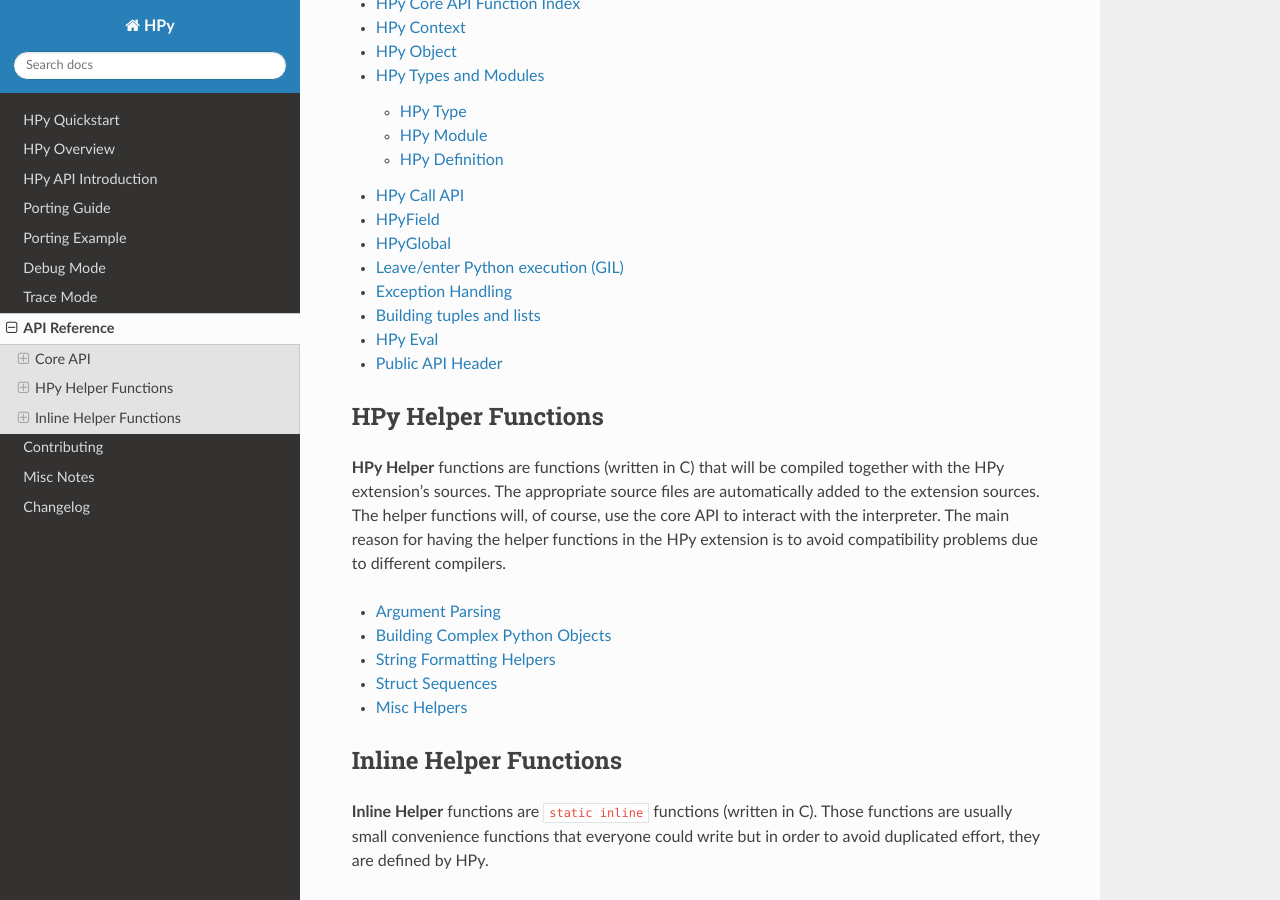
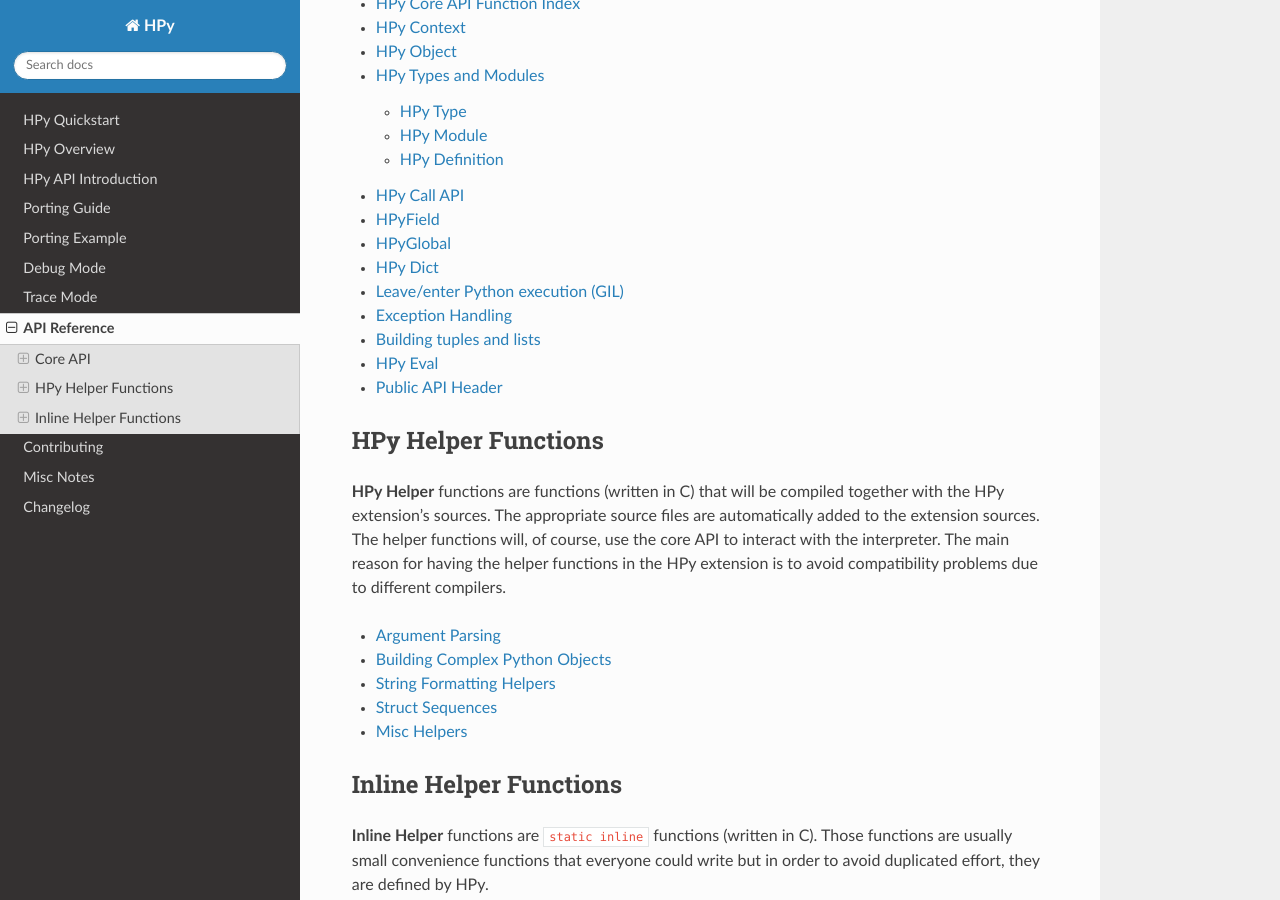
Before and after one commit to hpyproject/hpy, a Sphinx documentation site: the page built from docs/api-reference/index.rst, in a window 1280 px wide and 900 px high, scrolled down 488 px. Built offline with Sphinx 7.4.7 and the Read the Docs theme 2.0.0, drawn with Linux system fonts in a browser that asks for light colours.

Commit message:
Complete HPyDict_* doc and link to it

```diff
--- /dev/null
+++ b/docs/api-reference/hpy-dict.rst
@@ -0,0 +1,5 @@
+HPy Dict
+========
+
+.. autocmodule:: autogen/public_api.h
+   :members: HPyDict_Check, HPyDict_New, HPyDict_Keys, HPyDict_Copy
--- a/docs/api-reference/index.rst
+++ b/docs/api-reference/index.rst
@@ -27,6 +27,7 @@
    hpy-call
    hpy-field
    hpy-global
+   hpy-dict
    hpy-gil
    hpy-err
    builder
```
Also changed, not shown: 1 other file.
